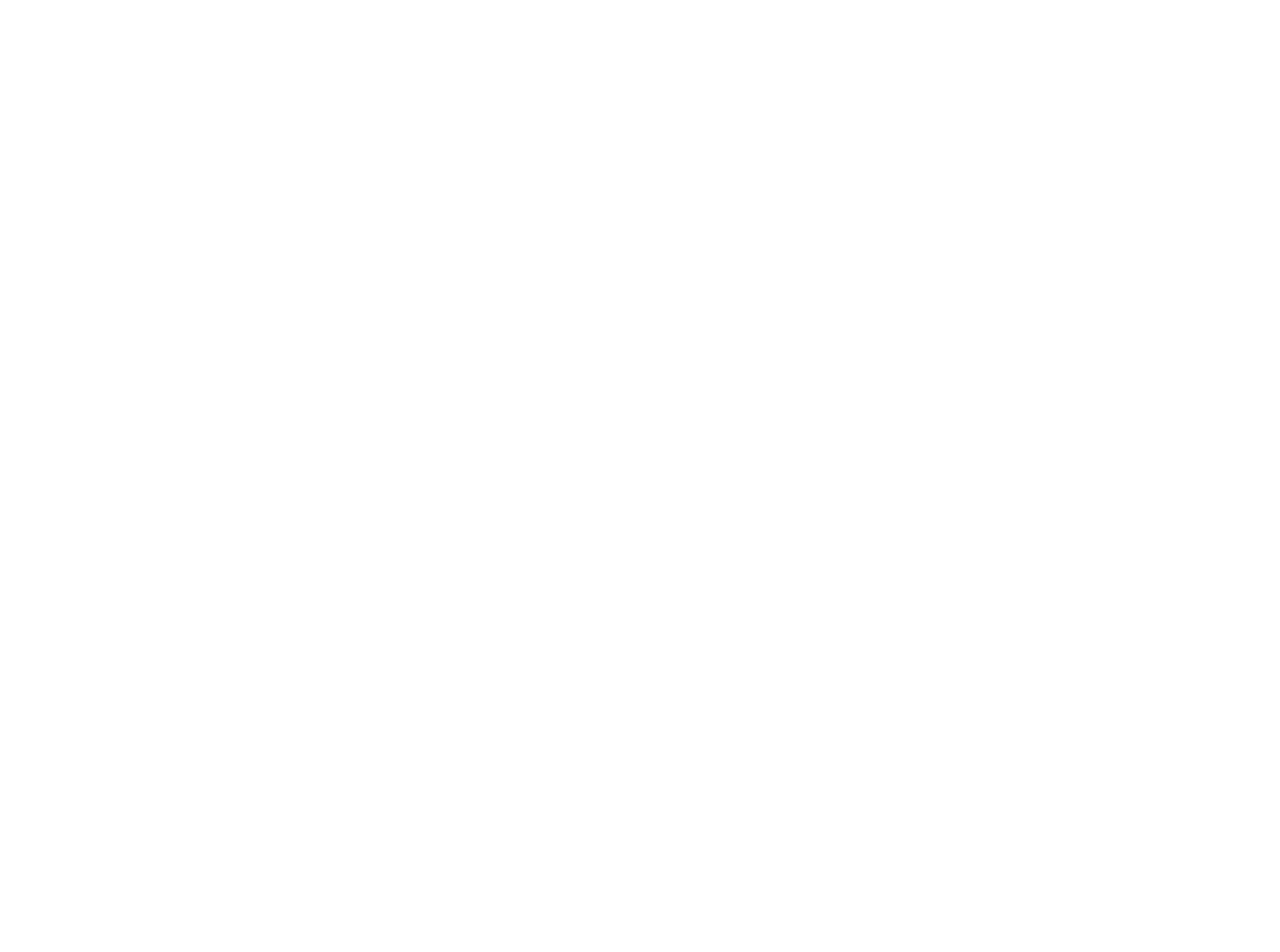
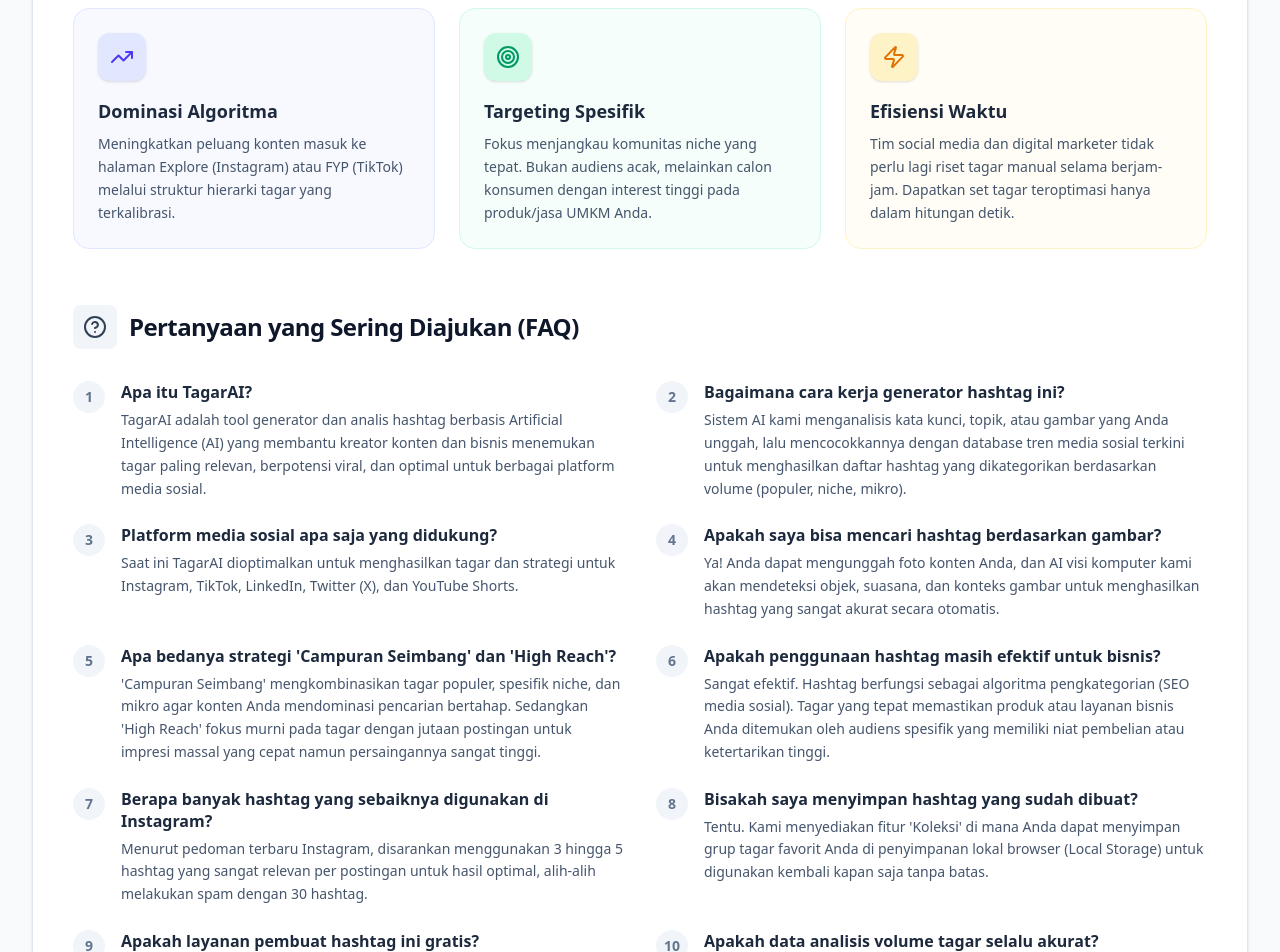
Before and after one commit to susiloblogger/Hashtag-Generator, a React (Vite) app: page / in a window 1280 px wide. Shown: the part 1600-2552 px from the top of the page. Before the commit the page ends 1453 px from the top, so only its background shows below. Built offline with nearby package versions, Linux system fonts and the light colour scheme.

Commit message:
Adding seo matters

```diff
--- a/index.html
+++ b/index.html
@@ -21,6 +21,31 @@
 
     <!-- Canonical -->
     <link rel="canonical" href="https://tagar.click/" />
+
+    <!-- Schema Markup -->
+    <script type="application/ld+json">
+    {
+      "@context": "https://schema.org",
+      "@type": "WebApplication",
+      "name": "Tagar - AI Hashtag Generator untuk Instagram & TikTok Gratis",
+      "url": "https://tagar.click/",
+      "description": "Gunakan AI cerdas dari Tagar.click untuk membuat hashtag yang relevan, berpotensi viral, dan terukur untuk Instagram, TikTok, LinkedIn, dan YouTube secara gratis.",
+      "applicationCategory": "UtilitiesApplication",
+      "operatingSystem": "All",
+      "offers": {
+        "@type": "Offer",
+        "price": "0",
+        "priceCurrency": "IDR"
+      },
+      "featureList": [
+        "AI-Powered Hashtag Generation",
+        "Niche and Platform Specific Strategy",
+        "Post Volume Estimation",
+        "Hashtag Optimization Tips"
+      ]
+    }
+    </script>
+
     <!-- Script Google AdSense Utama -->
     <script async src="https://pagead2.googlesyndication.com/pagead/js/adsbygoogle.js?client=ca-pub-3320154792890380" crossorigin="anonymous"></script>
   </head>
--- a/src/App.tsx
+++ b/src/App.tsx
@@ -9,6 +9,7 @@
 import { AdBanner } from './components/AdBanner';
 import { Analytics } from "@vercel/analytics/react";
 import { PrivacyPolicy } from './components/PrivacyPolicy';
+import { SEOContent } from './components/SEOContent';
 
 export default function App() {
   const [result, setResult] = useState<GenerationResult | null>(null);
@@ -143,6 +144,9 @@
 
         {/* Bottom Ad Banner (Posisi C) */}
         <AdBanner className="mt-8 mb-4" />
+
+        {/* SEO & FAQ Section */}
+        <SEOContent />
       </main>
       ) : (
         <div className="flex-1 w-full">
--- a/src/components/Header.tsx
+++ b/src/components/Header.tsx
@@ -28,7 +28,7 @@
           <div className="flex flex-col justify-center">
             <div className="flex items-center gap-1 sm:gap-1.5">
               <span className="text-lg sm:text-xl font-bold tracking-tight text-slate-900">
-                TagMaster<span className="text-indigo-600">AI</span>
+                Tagar<span className="text-indigo-600">AI</span>
               </span>
               <span className="inline-flex items-center gap-0.5 text-[9px] sm:text-[10px] font-bold bg-indigo-50 text-indigo-700 border border-indigo-200/60 px-1.5 sm:px-2 py-0.5 rounded-full uppercase tracking-wider">
                 <Sparkles className="w-2 h-2 sm:w-2.5 sm:h-2.5 text-indigo-500" /> Pro
--- /dev/null
+++ b/src/components/SEOContent.tsx
@@ -0,0 +1,146 @@
+import React from 'react';
+import { HelpCircle, TrendingUp, Target, Users, Zap, Search } from 'lucide-react';
+
+export const SEOContent: React.FC = () => {
+  const faqs = [
+    {
+      question: "Apa itu TagarAI?",
+      answer: "TagarAI adalah tool generator dan analis hashtag berbasis Artificial Intelligence (AI) yang membantu kreator konten dan bisnis menemukan tagar paling relevan, berpotensi viral, dan optimal untuk berbagai platform media sosial."
+    },
+    {
+      question: "Bagaimana cara kerja generator hashtag ini?",
+      answer: "Sistem AI kami menganalisis kata kunci, topik, atau gambar yang Anda unggah, lalu mencocokkannya dengan database tren media sosial terkini untuk menghasilkan daftar hashtag yang dikategorikan berdasarkan volume (populer, niche, mikro)."
+    },
+    {
+      question: "Platform media sosial apa saja yang didukung?",
+      answer: "Saat ini TagarAI dioptimalkan untuk menghasilkan tagar dan strategi untuk Instagram, TikTok, LinkedIn, Twitter (X), dan YouTube Shorts."
+    },
+    {
+      question: "Apakah saya bisa mencari hashtag berdasarkan gambar?",
+      answer: "Ya! Anda dapat mengunggah foto konten Anda, dan AI visi komputer kami akan mendeteksi objek, suasana, dan konteks gambar untuk menghasilkan hashtag yang sangat akurat secara otomatis."
+    },
+    {
+      question: "Apa bedanya strategi 'Campuran Seimbang' dan 'High Reach'?",
+      answer: "'Campuran Seimbang' mengkombinasikan tagar populer, spesifik niche, dan mikro agar konten Anda mendominasi pencarian bertahap. Sedangkan 'High Reach' fokus murni pada tagar dengan jutaan postingan untuk impresi massal yang cepat namun persaingannya sangat tinggi."
+    },
+    {
+      question: "Apakah penggunaan hashtag masih efektif untuk bisnis?",
+      answer: "Sangat efektif. Hashtag berfungsi sebagai algoritma pengkategorian (SEO media sosial). Tagar yang tepat memastikan produk atau layanan bisnis Anda ditemukan oleh audiens spesifik yang memiliki niat pembelian atau ketertarikan tinggi."
+    },
+    {
+      question: "Berapa banyak hashtag yang sebaiknya digunakan di Instagram?",
+      answer: "Menurut pedoman terbaru Instagram, disarankan menggunakan 3 hingga 5 hashtag yang sangat relevan per postingan untuk hasil optimal, alih-alih melakukan spam dengan 30 hashtag."
+    },
+    {
+      question: "Bisakah saya menyimpan hashtag yang sudah dibuat?",
+      answer: "Tentu. Kami menyediakan fitur 'Koleksi' di mana Anda dapat menyimpan grup tagar favorit Anda di penyimpanan lokal browser (Local Storage) untuk digunakan kembali kapan saja tanpa batas."
+    },
+    {
+      question: "Apakah layanan pembuat hashtag ini gratis?",
+      answer: "Ya, TagarAI dapat digunakan 100% secara gratis untuk membantu Anda meningkatkan performa dan jangkauan media sosial tanpa biaya berlangganan."
+    },
+    {
+      question: "Apakah data analisis volume tagar selalu akurat?",
+      answer: "TagarAI menggunakan estimasi berbasis tren dan data terkini dari berbagai platform media sosial. Angka volume postingan berfungsi sebagai indikator strategis (bukan real-time exact count) yang sangat efektif untuk memandu Anda memilih tagar dengan persaingan yang tepat."
+    }
+  ];
+
+  const schemaMarkup = {
+    "@context": "https://schema.org",
+    "@type": "FAQPage",
+    "mainEntity": faqs.map((faq) => ({
+      "@type": "Question",
+      "name": faq.question,
+      "acceptedAnswer": {
+        "@type": "Answer",
+        "text": faq.answer
+      }
+    }))
+  };
+
+  return (
+    <div className="w-full mt-12 bg-white rounded-3xl p-6 sm:p-10 shadow-sm border border-slate-200">
+
+      {/* Schema Injection */}
+      <script
+        type="application/ld+json"
+        dangerouslySetInnerHTML={{ __html: JSON.stringify(schemaMarkup) }}
+      />
+
+      {/* SEO Benefits Section */}
+      <section className="mb-14">
+        <div className="text-center mb-10">
+          <h2 className="text-2xl sm:text-3xl font-bold text-slate-900 tracking-tight">
+            Tingkatkan Reach Media Sosial Bisnis Anda
+          </h2>
+          <p className="mt-3 text-sm sm:text-base text-slate-600 max-w-2xl mx-auto leading-relaxed">
+            TagarAI tidak sekadar menebak kata acak. Kami menggunakan algoritma NLP canggih untuk menganalisis konteks konten dan memberikan manfaat nyata bagi strategi digital marketing bisnis Anda.
+          </p>
+        </div>
+
+        <div className="grid grid-cols-1 md:grid-cols-2 lg:grid-cols-3 gap-6">
+          <div className="bg-indigo-50/50 rounded-2xl p-6 border border-indigo-100 hover:border-indigo-300 transition-colors">
+            <div className="w-12 h-12 bg-indigo-100 rounded-xl flex items-center justify-center text-indigo-600 mb-4 shadow-sm">
+              <TrendingUp className="w-6 h-6" />
+            </div>
+            <h3 className="text-lg font-bold text-slate-800 mb-2">Dominasi Algoritma</h3>
+            <p className="text-sm text-slate-600 leading-relaxed">
+              Meningkatkan peluang konten masuk ke halaman Explore (Instagram) atau FYP (TikTok) melalui struktur hierarki tagar yang terkalibrasi.
+            </p>
+          </div>
+
+          <div className="bg-emerald-50/50 rounded-2xl p-6 border border-emerald-100 hover:border-emerald-300 transition-colors">
+            <div className="w-12 h-12 bg-emerald-100 rounded-xl flex items-center justify-center text-emerald-600 mb-4 shadow-sm">
+              <Target className="w-6 h-6" />
+            </div>
+            <h3 className="text-lg font-bold text-slate-800 mb-2">Targeting Spesifik</h3>
+            <p className="text-sm text-slate-600 leading-relaxed">
+              Fokus menjangkau komunitas niche yang tepat. Bukan audiens acak, melainkan calon konsumen dengan interest tinggi pada produk/jasa UMKM Anda.
+            </p>
+          </div>
+
+          <div className="bg-amber-50/50 rounded-2xl p-6 border border-amber-100 hover:border-amber-300 transition-colors">
+            <div className="w-12 h-12 bg-amber-100 rounded-xl flex items-center justify-center text-amber-600 mb-4 shadow-sm">
+              <Zap className="w-6 h-6" />
+            </div>
+            <h3 className="text-lg font-bold text-slate-800 mb-2">Efisiensi Waktu</h3>
+            <p className="text-sm text-slate-600 leading-relaxed">
+              Tim social media dan digital marketer tidak perlu lagi riset tagar manual selama berjam-jam. Dapatkan set tagar teroptimasi hanya dalam hitungan detik.
+            </p>
+          </div>
+        </div>
+      </section>
+
+      {/* FAQ Section */}
+      <section>
+        <div className="flex items-center gap-3 mb-8">
+          <div className="p-2.5 bg-slate-100 rounded-lg text-slate-700">
+            <HelpCircle className="w-6 h-6" />
+          </div>
+          <h2 className="text-xl sm:text-2xl font-bold text-slate-900 tracking-tight">
+            Pertanyaan yang Sering Diajukan (FAQ)
+          </h2>
+        </div>
+
+        <div className="grid grid-cols-1 md:grid-cols-2 gap-x-8 gap-y-6">
+          {faqs.map((faq, index) => (
+            <div key={index} className="flex gap-4 items-start">
+              <span className="flex-shrink-0 flex items-center justify-center w-8 h-8 rounded-full bg-slate-100 text-slate-500 font-bold text-sm">
+                {index + 1}
+              </span>
+              <div>
+                <h3 className="font-bold text-slate-800 text-sm sm:text-base mb-1.5 leading-snug">
+                  {faq.question}
+                </h3>
+                <p className="text-xs sm:text-sm text-slate-600 leading-relaxed">
+                  {faq.answer}
+                </p>
+              </div>
+            </div>
+          ))}
+        </div>
+      </section>
+
+    </div>
+  );
+};
```
